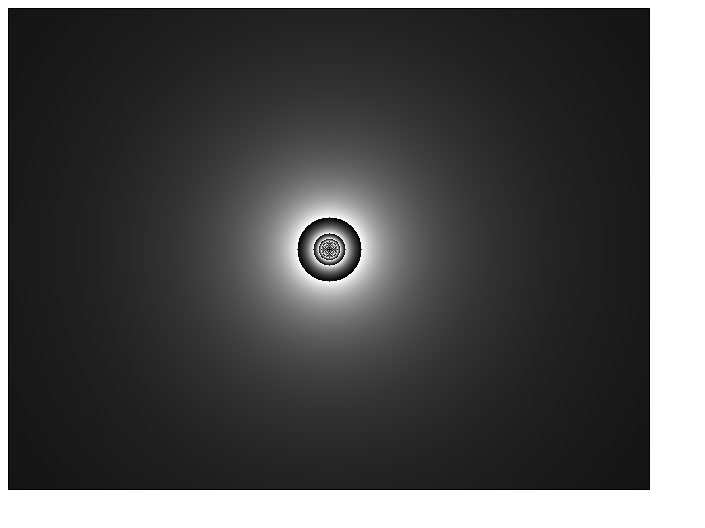
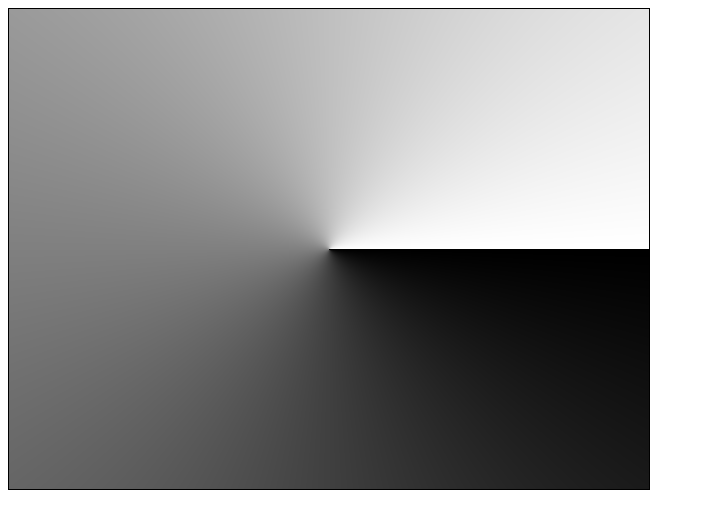
Before and after one commit to argasek/magfest-workshops, a plain HTML site: page index.html in a window 1280 px wide. Shown: the whole page, without its empty margins (0-705 px from the left). Drawn offline with Linux system fonts and the light colour scheme.

Commit message:
Precalculate angle table

```diff
--- a/index.html
+++ b/index.html
@@ -43,7 +43,27 @@
       }
     };
 
-    precalculateDistanceTable(640, 480, 256, 256)
+    function atan2Normalized(y, x) {
+      let result = Math.atan2(y, x);
+      if (result < 0) {
+        result += (2.0 * Math.PI);
+      }
+      return(result);
+    }
+
+    const precalculateAngleTable = (w, h, texWidth, texHeight) => {
+      for (let x = 0; x < w; x++) {
+        for (let y = 0; y < h; y++) {
+          const xw = (x - w / 2.0);
+          const yh = (y - h / 2.0);
+          // atan2(y,x) returns an angle in range [-π, π] for x axis and a given point
+          const angle = Math.trunc((0.5 * texWidth * (atan2Normalized(yh, xw) / Math.PI)));
+          putPixel(x, y, angle, angle, angle);
+        }
+      }
+    };
+
+    precalculateAngleTable(640, 480, 256, 256)
 
   </script>
 </body>
```
